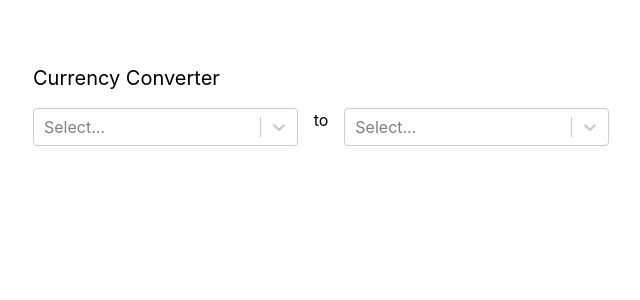
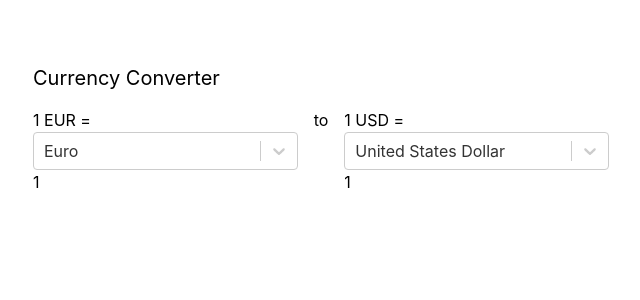
Before and after one commit to coeldrysdale/currency-converter, a React (Create React App) app: page / in a window 1280 px wide. Shown: the top 300 px of the page, without its empty margins (319-959 px from the left). Built offline with nearby package versions, Linux system fonts and the light colour scheme.

Commit message:
Calculations working when changing value

```diff
--- a/src/App.tsx
+++ b/src/App.tsx
@@ -1,4 +1,4 @@
-import { lazy, useEffect, useState } from "react";
+import { useEffect, useState } from "react";
 import CurrencyConverter from "./components/CurrencyConverter";
 import mockCurrencyData from "./currencyData.json";
 import { CurrencyData } from "./types";
@@ -7,17 +7,19 @@ function App() {
   const [currencies, setCurrencies] = useState<CurrencyData[]>([]);
 
   useEffect(() => {
-    // fetch the initial currencies for euro
     async function fetchCurrencies() {
+      // Returns currencies against the eur rate in XML
       // const res = await fetch(
       //   "http://www.ecb.europa.eu/stats/eurofxref/eurofxref-daily.xml"
       // );
 
+      // mock the response for now in JSON format
       setCurrencies(mockCurrencyData);
     }
     fetchCurrencies();
   }, []);
 
+  // cache and pass the currency options to avoid re-renders
   const currencyOptions = currencies.map((cur) => {
     return { value: cur.currency, label: cur.description };
   });
--- a/src/components/CurrencyConverter/CurrencyOptionBox.tsx
+++ b/src/components/CurrencyConverter/CurrencyOptionBox.tsx
@@ -2,8 +2,9 @@ import { SelectOption } from "../../types";
 import Select from "react-select";
 
 type CurrencyOptionBoxProps = {
-  currency: string;
+  currency?: SelectOption;
   value: number;
+  exchangeRate?: number;
   options: SelectOption[];
   updateCurrency: (val: string) => void;
   updateAmount: (val: string) => void;
@@ -12,23 +13,30 @@ type CurrencyOptionBoxProps = {
 export default function CurrencyOptionBox({
   currency,
   value,
+  exchangeRate,
   options,
   updateCurrency,
   updateAmount,
 }: CurrencyOptionBoxProps) {
-  const defaultValue = options.find((opt) => opt.label == currency);
-  return (
+  // const fx = { exchangeRate: "1.073", cur: "USD" };
+
+  return currency ? (
     <div className="flex flex-col">
+      <p>1 {currency.value} =</p>
       <div>
         <Select
-          defaultValue={defaultValue}
+          defaultValue={currency}
           options={options}
           onChange={(val) => updateCurrency(val?.value || "")}
         />
       </div>
       <div>
-        <input type="number" onChange={(val) => updateAmount(val.target.value)} />
+        <input
+          type="number"
+          value={value}
+          onChange={(val) => updateAmount(val.target.value)}
+        />
       </div>
     </div>
-  );
+  ) : null;
 }
--- a/src/components/CurrencyConverter/index.tsx
+++ b/src/components/CurrencyConverter/index.tsx
@@ -11,35 +11,56 @@ export default function CurrencyConverter({
   currencies,
   currencyOptions,
 }: CurrencyConverterProps) {
-  const [currency, setCurrency] = useState("eur");
-  const [currency2, setCurrency2] = useState("usd");
-  const [value, setValue] = useState(0);
-  const [value2, setValue2] = useState(0);
+  const [currency, setCurrency] = useState("EUR");
+  const [currency2, setCurrency2] = useState("USD");
+  const [value, setValue] = useState(1);
+  const [value2, setValue2] = useState(1);
 
-  console.log(
-    { currency: currency, amount: value },
-    { currency: currency2, amount: value2 }
-  );
+  const defaultCurrencyMain = currencyOptions.find((cur) => cur.value === currency);
+  const defaultCurrencySub = currencyOptions.find((cur) => cur.value === currency2);
+
+  function calcFX(currency: string, val: number) {
+    const exchangeRate = currencies.find((cur) => cur.currency === currency2)?.rate || 1;
+    switch (currency) {
+      case "main":
+        // if main currency is updated, we need to update value of sub
+        setValue(val);
+        setValue2(val * +exchangeRate);
+        break;
+
+      case "sub":
+        // if sub currency is updated, we need to update value of main
+        setValue(val / +exchangeRate);
+        setValue2(val);
+        break;
+
+      default:
+        break;
+    }
+  }
 
   return (
     <div className="flex gap-4">
       <div className="w-full">
         <CurrencyOptionBox
-          currency={currency}
+          currency={defaultCurrencyMain}
           value={value}
           options={currencyOptions}
           updateCurrency={(val: string) => setCurrency(val)}
-          updateAmount={(val: string) => setValue(+val)}
+          updateAmount={(val: string) => calcFX("main", +val)}
+          // updateAmount={(val: string) => setValue(+val)}
         />
       </div>
       <div>to</div>
       <div className="w-full">
         <CurrencyOptionBox
-          currency={currency}
-          value={value}
+          currency={defaultCurrencySub}
+          value={value2}
           options={currencyOptions}
           updateCurrency={(val: string) => setCurrency2(val)}
-          updateAmount={(val: string) => setValue2(+val)}
+          updateAmount={(val: string) => calcFX("sub", +val)}
+
+          // updateAmount={(val: string) => setValue2(+val)}
         />
       </div>
     </div>
--- a/src/currencyData.json
+++ b/src/currencyData.json
@@ -1,5 +1,6 @@
 [
-  { "currency": "USD", "rate": "1.0730", "description": "United States Dollar" },
+  { "currency": "EUR", "rate": "1", "description": "Euro" },
+  { "currency": "USD", "rate": "1.08", "description": "United States Dollar" },
   { "currency": "JPY", "rate": "168.46", "description": "Japanese Yen" },
   { "currency": "BGN", "rate": "1.9558", "description": "Bulgarian Lev" },
   { "currency": "CZK", "rate": "24.706", "description": "Czech Koruna" },
```
